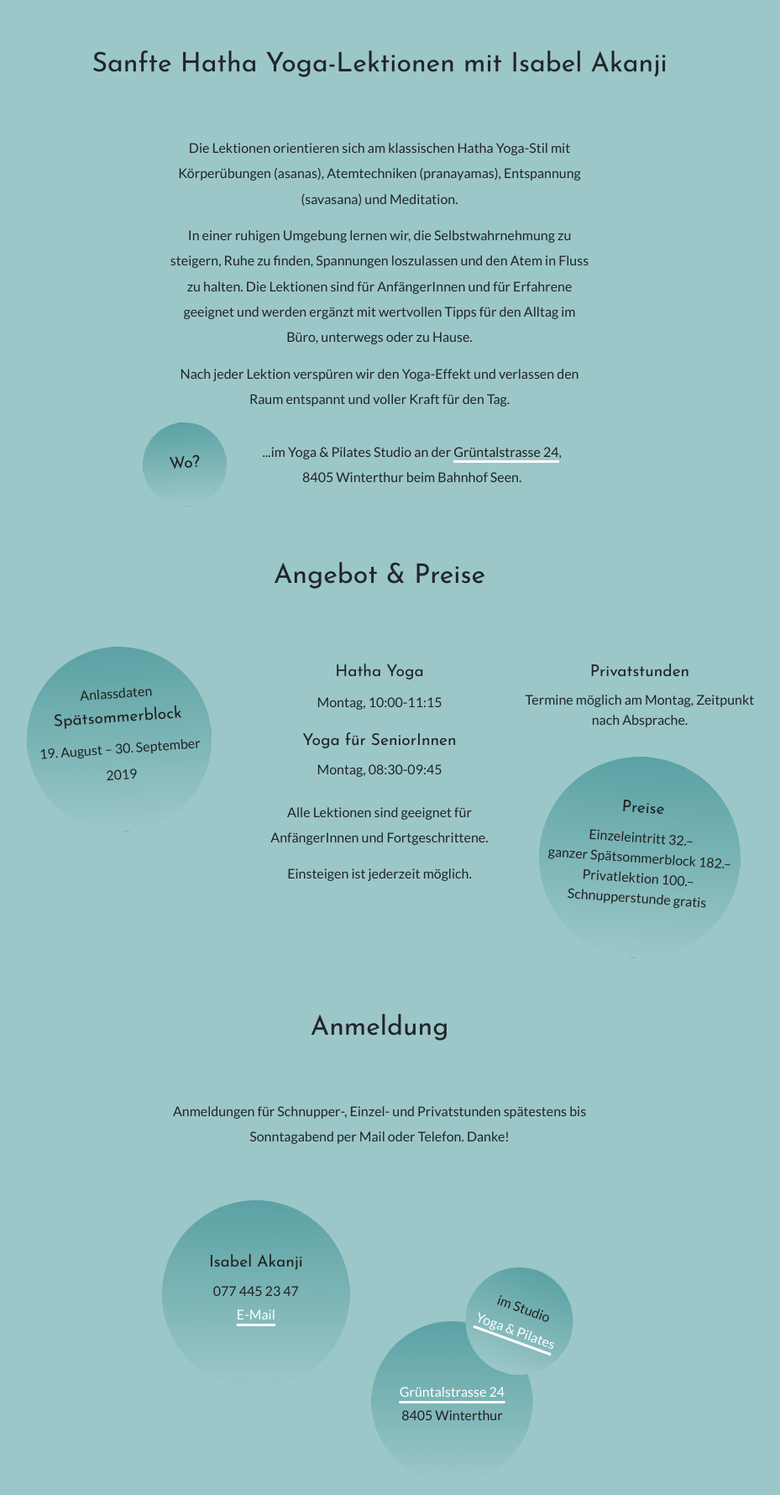
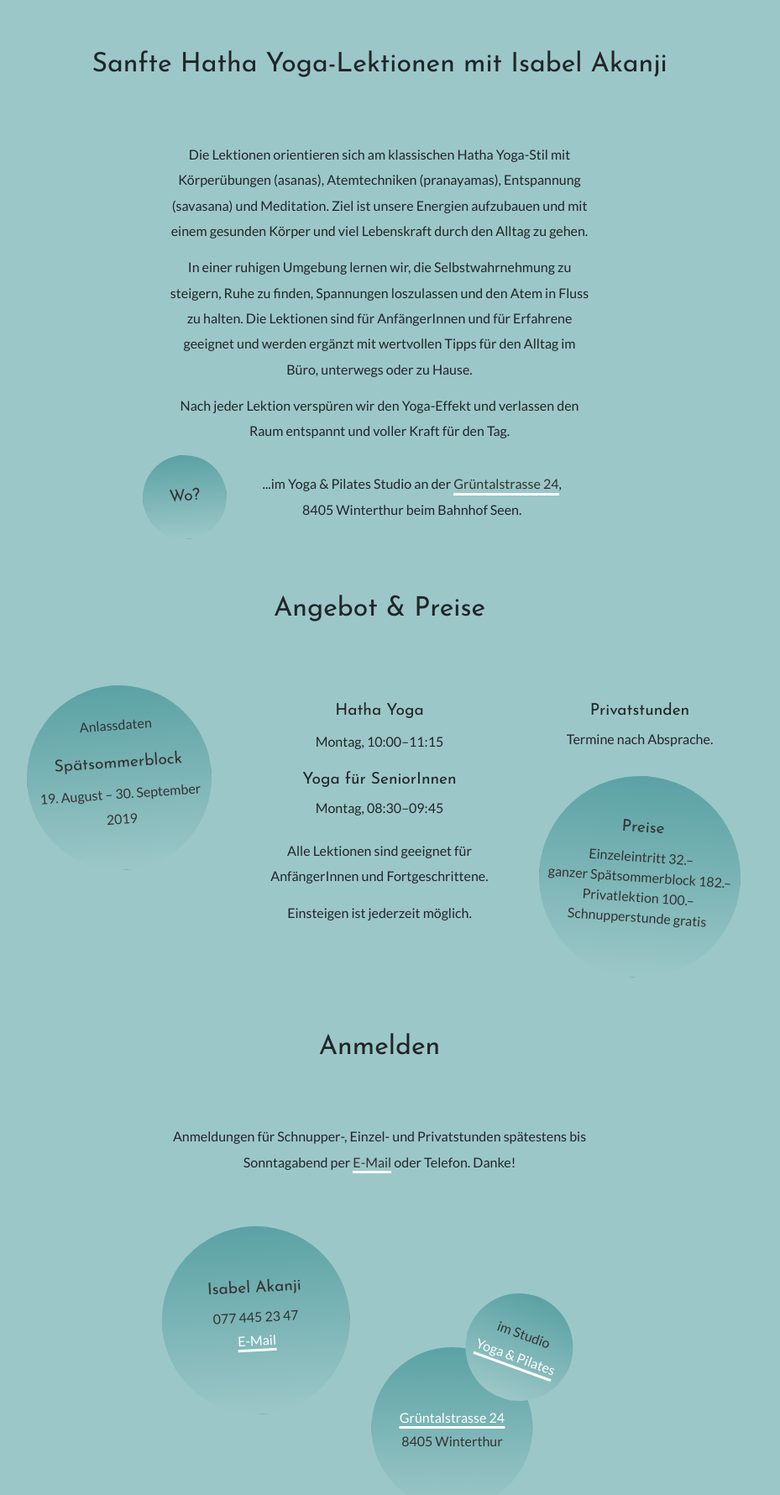
Before and after one commit to fschwander/isabelakanji, a React (Create React App) app: page / in a window 1280 px wide. Shown: the part 880-2660 px from the top of the page at 84% size, without its empty margins (188-1117 px from the left). Built offline with nearby package versions, Linux system fonts and the light colour scheme.

Commit message:
various changes in styling and wording

```diff
--- a/src/_variables.scss
+++ b/src/_variables.scss
@@ -1,4 +1,4 @@
-$clr_black: #222;
+$clr_black: #333;
 $clr_white: #fff;
 $clr_green: #9CC7C8;
 $clr_green_dark: #5BA2A4;
--- a/src/components/Content.js
+++ b/src/components/Content.js
@@ -15,19 +15,19 @@ export default function Content() {
 
 function Introduction() {
   let googleStudioLocation = 'https://www.google.com/maps/place/Gr%C3%BCntalstrasse+24,+8405+Winterthur/@47.4853956,8.7672866,19.28z/data=!4m5!3m4!1s0x479a99de5e600857:0x205bd682ed3e7a99!8m2!3d47.4854459!4d8.7677075';
-  let locationLink = <a target='_blank' rel='noopener noreferrer' href={googleStudioLocation}>Grüntalstrasse 24</a>
+  let locationLink = <a target='_blank' rel='noopener noreferrer' href={googleStudioLocation}>Grüntalstrasse&nbsp;24</a>
 
   return (
     <div id='Introduction' className='Introduction'>
       <h2>Sanfte Hatha Yoga-Lektionen mit Isabel Akanji</h2>
       <p>Die Lektionen orientieren sich am klassischen Hatha Yoga-Stil mit Körperübungen (asanas), Atemtechniken
-        (pranayamas), Entspannung (savasana) und Meditation.</p>
-      <p>In einer ruhigen Umgebung lernen wir, die Selbstwahrnehmung
-        zu steigern, Ruhe zu finden, Spannungen loszulassen und den Atem in Fluss zu halten. Die Lektionen sind für
-        AnfängerInnen und für Erfahrene geeignet und werden ergänzt mit wertvollen Tipps für den Alltag im Büro,
-        unterwegs oder zu Hause.</p>
-      <p>Nach jeder Lektion verspüren wir den Yoga-Effekt und verlassen den Raum
-        entspannt und voller Kraft für den Tag.</p>
+        (pranayamas), Entspannung (savasana) und Meditation. Ziel ist unsere Energien aufzubauen und mit
+        einem gesunden Körper und viel Lebenskraft durch den Alltag zu gehen.</p>
+      <p>In einer ruhigen Umgebung lernen wir, die Selbstwahrnehmung zu steigern, Ruhe zu finden, Spannungen loszulassen
+        und den Atem in Fluss zu halten. Die Lektionen sind für AnfängerInnen und für Erfahrene geeignet und werden
+        ergänzt mit wertvollen Tipps für den Alltag im Büro, unterwegs oder zu Hause.</p>
+      <p>Nach jeder Lektion verspüren wir den Yoga-Effekt und verlassen den Raum entspannt und voller Kraft für den
+        Tag.</p>
 
       <Row className='rendezvousContainer'>
         <Col sm={1} md={2}/>
@@ -55,26 +55,23 @@ function Events() {
             <h3>Spätsommerblock</h3>
             <p>19. August – 30. September 2019</p>
           </div>
-
         </Col>
 
         <Col md={4}>
           <h3>Hatha Yoga</h3>
-          <p>Montag, 10:00-11:15</p>
+          <p>Montag, 10:00–11:15</p>
 
           <h3>Yoga für SeniorInnen</h3>
-          <div>Montag, 08:30-09:45</div>
+          <div>Montag, 08:30–09:45</div>
 
           <p className='padding-top'>Alle Lektionen sind geeignet für AnfängerInnen
             und Fortgeschrittene.</p>
-          <p>Einsteigen ist jederzeit möglich. </p>
-
-
+          <p>Einsteigen ist jederzeit möglich.</p>
         </Col>
 
         <Col md={4}>
           <h3>Privatstunden</h3>
-          <div>Termine möglich am Montag, Zeitpunkt nach Absprache.</div>
+          <div>Termine nach Absprache.</div>
 
           <div className='pricesContainer bubble'>
             <h3>Preise</h3>
@@ -92,9 +89,9 @@ function Events() {
 function SignUp() {
   return (
     <div id='SignUp' className='SignUp'>
-      <h2>Anmeldung</h2>
-      <p>Anmeldungen für Schnupper-, Einzel- und Privatstunden spätestens bis Sonntagabend per Mail oder Telefon.
-        Danke!</p>
+      <h2>Anmelden</h2>
+      <p>Anmeldungen für Schnupper-, Einzel- und Privatstunden spätestens bis Sonntagabend per <a
+        href='mailto:yoga@isabelakanji.ch'>E-Mail</a> oder Telefon. Danke!</p>
     </div>
   )
 }
--- a/src/components/Content.scss
+++ b/src/components/Content.scss
@@ -29,6 +29,10 @@
     margin: auto;
     width: 220px;
     height: 220px;
+
+    h3 {
+      margin-top: 0.8em;
+    }
   }
 
   .pricesContainer {
--- a/src/components/Footer.js
+++ b/src/components/Footer.js
@@ -2,11 +2,11 @@ import './Footer.scss'
 import React from 'react';
 
 export default function Footer() {
-  let emailLink = <a href='mailto:kontakt@isabelakanji.ch'>E-Mail</a>;
+  let emailLink = <a href='mailto:yoga@isabelakanji.ch'>E-Mail</a>;
   let studioLink = <a href='https://www.yoga-pilates-winterthur.ch/' target='_blank' rel='noopener noreferrer'>Yoga & Pilates</a>
 
   let googleStudioLocation = 'https://www.google.com/maps/place/Gr%C3%BCntalstrasse+24,+8405+Winterthur/@47.4853956,8.7672866,19.28z/data=!4m5!3m4!1s0x479a99de5e600857:0x205bd682ed3e7a99!8m2!3d47.4854459!4d8.7677075';
-  let locationLink = <a target='_blank' rel='noopener noreferrer' href={googleStudioLocation}>Grüntalstrasse 24</a>
+  let locationLink = <a target='_blank' rel='noopener noreferrer' href={googleStudioLocation}>Grüntalstrasse&nbsp;24</a>
 
 
   return (
--- a/src/components/Footer.scss
+++ b/src/components/Footer.scss
@@ -55,7 +55,7 @@
     .bubbleContainer {
 
       .personBubble {
-        transform: translateX(-4vw);
+        transform: translateX(-4vw) rotate(-3deg);
       }
 
       .studioContainer {
--- a/src/components/Header.js
+++ b/src/components/Header.js
@@ -14,7 +14,7 @@ export default class Header extends React.Component {
 
     this.rootElement = React.createRef();
     this.logoContainerElement = React.createRef();
-    this.backgroundElement = React.createRef();
+    this.topBackgroundElement = React.createRef();
   }
 
   handleScroll() {
@@ -54,7 +54,7 @@ export default class Header extends React.Component {
     const colorScale = d3.scaleLinear().domain([0, maxY]).range([lightColor, darkColor]);
     let color = value => value <= maxY ? colorScale(value) : darkColor;
 
-    this.backgroundElement.style.backgroundImage = `linear-gradient(to top, #9CC7C8, ${color(scrollY / 2)} 80%, ${color(scrollY)} 90%)`;
+    this.topBackgroundElement.style.backgroundImage = `linear-gradient(to top, #9CC7C8, ${color(scrollY / 2)} 80%, ${color(scrollY)} 90%)`;
     this.logoContainerElement.style.border = `2px solid ${color(scrollY)}`;
 
   }
@@ -73,7 +73,7 @@ export default class Header extends React.Component {
     return (
       <div id='Header' className='Header' ref={el => this.rootElement = el}>
 
-        <span className='topBackground' ref={el => this.backgroundElement = el}/>
+        <span className='topBackgroundElement' ref={el => this.topBackgroundElement = el}/>
 
         <div className='logoContainer' ref={el => this.logoContainerElement = el}>
           <Logo/>
--- a/src/components/Header.scss
+++ b/src/components/Header.scss
@@ -23,9 +23,10 @@
     }
   }
 
-  .topBackground {
+  .topBackgroundElement {
     position: fixed;
     top: -56px;
+    left: 0;
     height: 80vh;
     width: 100vw;
     z-index: -1000;
@@ -35,8 +36,11 @@
     transform-origin: bottom center;
     border-radius: 50%;
     box-shadow: 0 0 0 10px white;
-    transition: opacity 50ms linear;
     width: 300px;
     max-width: 50vw;
   }
+
+  .logoContainer, #logo-shape {
+    transition: 50ms linear;
+  }
 }
--- a/src/components/Navigation.js
+++ b/src/components/Navigation.js
@@ -41,7 +41,7 @@ export default class Navigation extends React.Component {
                 <NavLink href='#Events'>Angebot & Preise</NavLink>
               </NavItem>
               <NavItem>
-                <NavLink href='#Footer'>Anmelden</NavLink>
+                <NavLink href='#SignUp'>Anmelden</NavLink>
               </NavItem>
 
             </Nav>
--- a/src/index.scss
+++ b/src/index.scss
@@ -7,10 +7,10 @@ html {
     margin: 0;
     padding: 0;
     background-color: $clr_green !important;
-    font-family: 'Lato', sans-serif;
+    font-family: Lato, Avenir sans-serif;
 
     h1, h2, h3 {
-      font-family: 'Josefin Sans', sans-serif !important;
+      font-family: 'Josefin Sans', Avenir, sans-serif !important;
       text-align: center;
     }
 
@@ -20,7 +20,7 @@ html {
     }
 
     h2 {
-      margin: 2em 0;
+      padding: 2em 0;
     }
 
     h3 {
```
